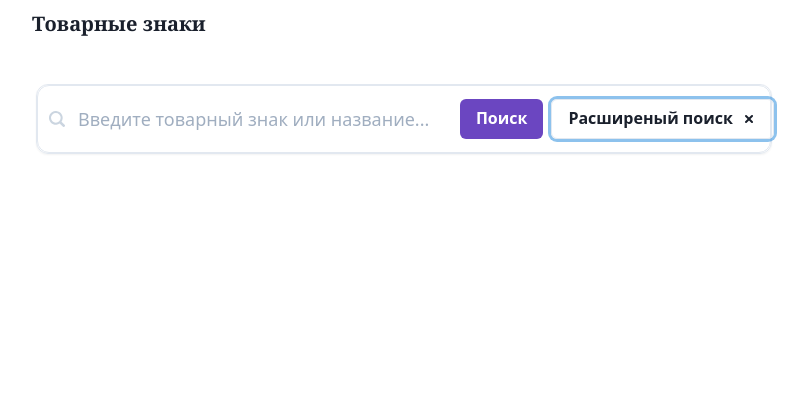
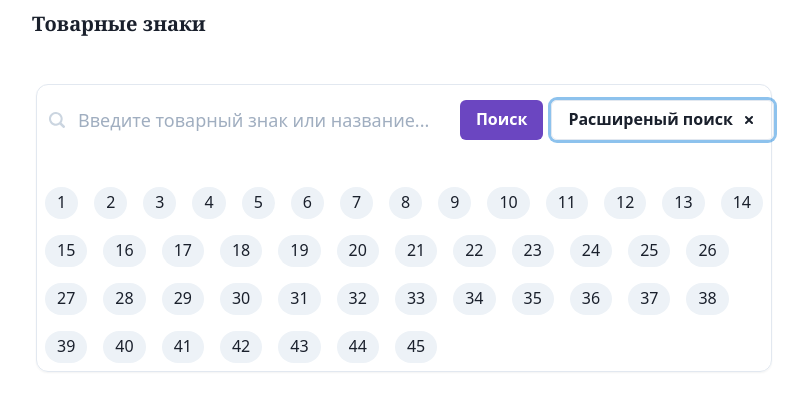
Before and after one commit to crispyyv/trademarks, a Next.js app: page / in a window 1280 px wide. Both pictures are taken after a click on the button "Расширеный поиск". Shown: the top 410 px of the page, without its empty margins (236-1044 px from the left). Built offline with nearby package versions, Linux system fonts and the light colour scheme; a web font is replaced by a local one.

Commit message:
add filters

```diff
--- a/pages/index.tsx
+++ b/pages/index.tsx
@@ -12,30 +12,71 @@ import {
   useDisclosure,
   Skeleton,
   Heading,
+  Tag,
+  Collapse,
+  FormControl,
+  TagLabel,
+  TagCloseButton,
 } from "@chakra-ui/react";
-import React, { FormEvent, useRef, useState } from "react";
+import { useRouter } from "next/dist/client/router";
+import React, { FormEvent, useEffect, useRef, useState } from "react";
 import Layout from "../components/Layout";
 import { SearchItem } from "../components/SearchItem";
 import { ITrademark } from "../interfaces";
+import { classifications } from "../utils/sample-data";
 import { useTM } from "../utils/TrademarksContext";
+const removeUndefined = (o: Record<any, any>) =>
+  Object.entries(o)
+    .filter(([, val]) => val !== undefined)
+    .reduce((result, [key, val]) => {
+      //@ts-ignore
+      result[key] = val;
+      return result;
+    }, {});
 
 const IndexPage = () => {
   const inputRef = useRef<HTMLInputElement>(null);
   const { isOpen, onToggle } = useDisclosure();
+  const [selected, setSelected] = useState<Record<any, any>>({});
   const { trademark, fetchTM } = useTM();
   const [result, setResult] = useState<ITrademark[] | null | string>(trademark);
   const [isLoading, setIsLoading] = useState(false);
+  const [isFirst, setIsFirst] = useState(true);
+
   const searchHandler = async (e: FormEvent) => {
     e.preventDefault();
     setResult(null);
     const query = inputRef.current?.value || "";
     setIsLoading(true);
-    const response: { data: ITrademark[] | null } = await fetchTM(query);
+    const filters = Object.entries(selected).map(([key, val]) => val && key);
+    console.log(filters);
+    const response: { data: ITrademark[] | null } = await fetchTM(
+      query,
+      filters
+    );
     setIsLoading(false);
 
     setResult(response.data);
   };
-  console.log(result);
+  const router = useRouter();
+
+  useEffect(() => {
+    if (router && router.query.filters && isFirst) {
+      console.log(router.query.filters);
+      setIsFirst(false);
+      const toRender: Record<any, any> = {};
+      (router.query.filters as string)
+        .split(",")
+        .map((el) => (toRender[el] = true));
+      console.log(toRender);
+      setSelected((prev) => ({
+        ...prev,
+        ...toRender,
+      }));
+      console.log(selected);
+      onToggle();
+    }
+  }, [router]);
   return (
     <Layout title="Поиск по товарным знакам">
       <Grid
@@ -52,16 +93,23 @@ const IndexPage = () => {
           flexDirection="column"
           gridGap={4}
         >
-          <form onSubmit={(e: any) => searchHandler(e)}>
+          <FormControl
+            as="form"
+            onSubmit={(e: any) => searchHandler(e)}
+            borderWidth={1}
+            rounded="xl"
+            shadow="sm"
+          >
             <Flex
               h={70}
               display={{ sm: "flex", lg: "none" }}
               direction="row"
               alignItems="center"
               justify="center"
-              shadow="md"
-              borderWidth={1}
+              // shadow="md"
+              // borderWidth={1}
               rounded="xl"
+              mb={2}
             >
               <Button
                 bg="purple.600"
@@ -78,12 +126,25 @@ const IndexPage = () => {
                 rightIcon={
                   <SmallCloseIcon display={isOpen ? "block" : "none"} />
                 }
-                onClick={onToggle}
+                onClick={() => {
+                  if (isOpen === true) {
+                    router.push({
+                      pathname: router.pathname,
+                    });
+                    setSelected({});
+                  }
+                  onToggle();
+                }}
               >
                 Расширеный поиск
               </Button>
             </Flex>
-            <InputGroup h={70} rounded="xl" shadow="sm" borderWidth={1}>
+            <InputGroup
+              h={70}
+              border={0}
+              borderColor="transparent"
+              mb={isOpen ? 6 : 0}
+            >
               <InputLeftElement
                 h="100%"
                 pointerEvents="none"
@@ -129,10 +190,19 @@ const IndexPage = () => {
                       rightIcon={
                         <SmallCloseIcon display={isOpen ? "block" : "none"} />
                       }
-                      onClick={onToggle}
+                      onClick={() => {
+                        if (isOpen === true) {
+                          router.push({
+                            pathname: router.pathname,
+                          });
+                          setSelected({});
+                        }
+                        onToggle();
+                      }}
                       transition="all ease-in"
                       transitionDuration="500ms"
                     >
+                      {" "}
                       Расширеный поиск
                     </Button>
                   </HStack>
@@ -140,7 +210,36 @@ const IndexPage = () => {
                 h="100%"
               />
             </InputGroup>
-          </form>
+            <Collapse in={isOpen} animateOpacity>
+              <Flex h="auto" flexWrap="wrap">
+                {classifications.map((e) => (
+                  <Tag
+                    m={2}
+                    size="lg"
+                    cursor="pointer"
+                    borderRadius="full"
+                    colorScheme={selected[e.id] ? "purple" : "gray"}
+                    onClick={() => {
+                      router.push({
+                        pathname: router.pathname,
+                        query: removeUndefined({
+                          ...router.query,
+                          filters: router.query.filters
+                            ? router.query.filters + "," + e.id
+                            : e.id,
+                        }),
+                      });
+                      // console.log(router.query);
+                      setSelected((prev) => ({ ...prev, [e.id]: !prev[e.id] }));
+                    }}
+                  >
+                    <TagLabel>{e.id}</TagLabel>
+                    {selected[e.id] && <TagCloseButton />}
+                  </Tag>
+                ))}
+              </Flex>
+            </Collapse>
+          </FormControl>
         </GridItem>
 
         <GridItem colSpan={6}>
--- a/utils/TrademarksContext.tsx
+++ b/utils/TrademarksContext.tsx
@@ -18,7 +18,10 @@ export const TMContext = createContext<{
 export const useTM = (): {
   saveTM: (tm: ITrademark[] | null) => void;
   trademark: ITrademark[] | null;
-  fetchTM: (query: string) => Promise<{ data: ITrademark[] } | { data: null }>;
+  fetchTM: (
+    query: string,
+    filters: string[]
+  ) => Promise<{ data: ITrademark[] } | { data: null }>;
 } => {
   const { trademark, setTM } = useContext(TMContext);
 
@@ -26,13 +29,13 @@ export const useTM = (): {
     setTM(tm);
   };
 
-  const fetchTM = async (query: string) => {
+  const fetchTM = async (query: string, filters: string[]) => {
     try {
       const response = await fetch(
         "https://statsnet.co/api/global/trademarks",
         {
           method: "POST",
-          body: JSON.stringify({ query }),
+          body: JSON.stringify({ query, classifications: filters }),
           headers: {
             "X-TOKEN": "drRN54UheELrwsNr2KjyAjBQKaU34RBc",
             "Content-Type": "application/json",
```
